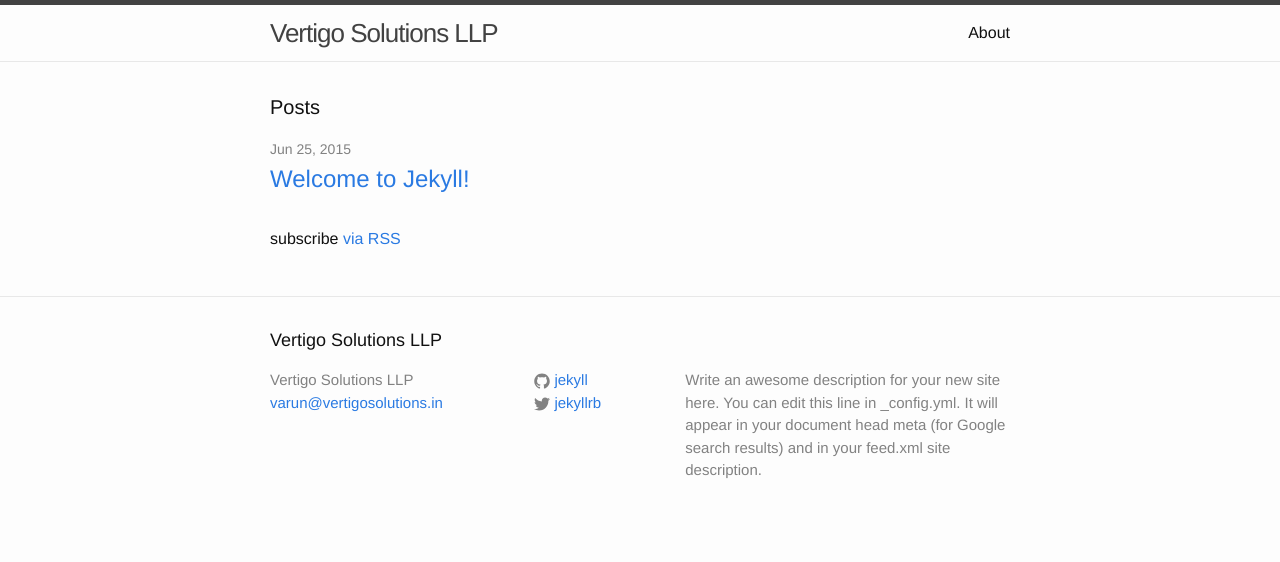
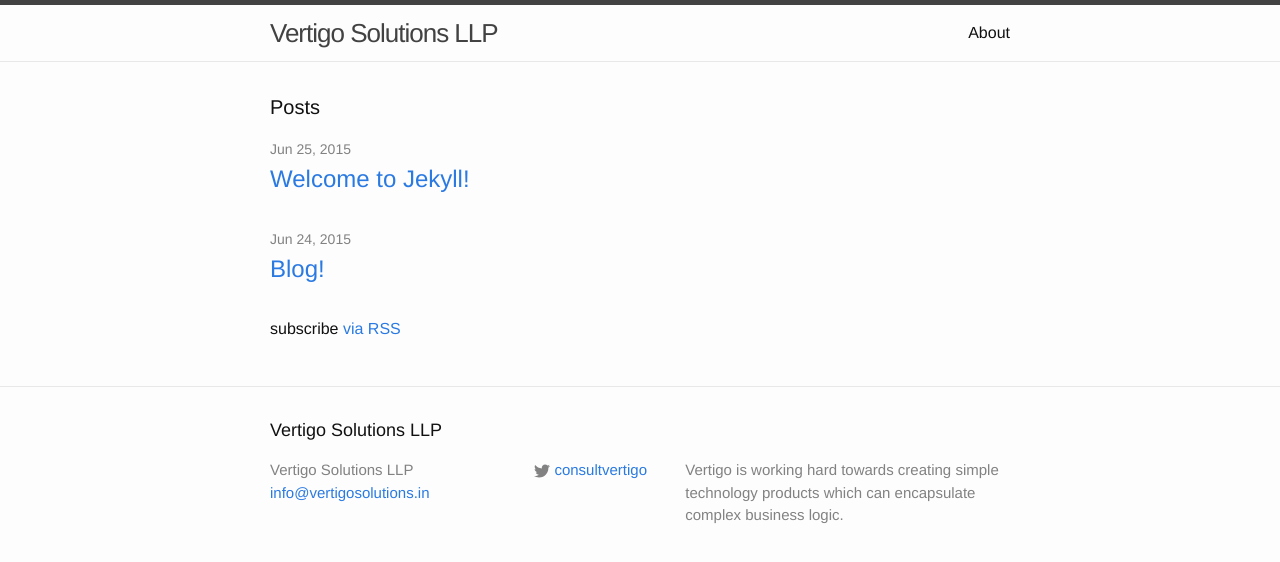
Before and after one commit to vertigosolutions/vertigosolutions.github.io, a Jekyll site: the page built from index.html, in a window 1280 px wide. Shown: the top 562 px of the page. Built offline with Jekyll 4.4.1, drawn with Linux system fonts in a browser that asks for light colours.

Commit message:
Merging Changes

```diff
--- a/_config.yml
+++ b/_config.yml
@@ -1,14 +1,12 @@
 # Site settings
 title: Vertigo Solutions LLP
-email: varun@vertigosolutions.in
+email: info@vertigosolutions.in
 description: > # this means to ignore newlines until "baseurl:"
-  Write an awesome description for your new site here. You can edit this
-  line in _config.yml. It will appear in your document head meta (for
-  Google search results) and in your feed.xml site description.
+  Vertigo is working hard towards creating simple technology products which can encapsulate complex business logic.
 baseurl: "" # the subpath of your site, e.g. /blog/
 url: "http://vertigosolutions.in" # the base hostname & protocol for your site
-twitter_username: jekyllrb
-github_username:  jekyll
+twitter_username: consultvertigo
+github_username:
 
 # Build settings
 markdown: kramdown
```
Also changed, not shown: _layouts/blogs.html (added, +22 -0 lines), _posts/2015-06-24-blog.markdown (added, +20 -0 lines).
